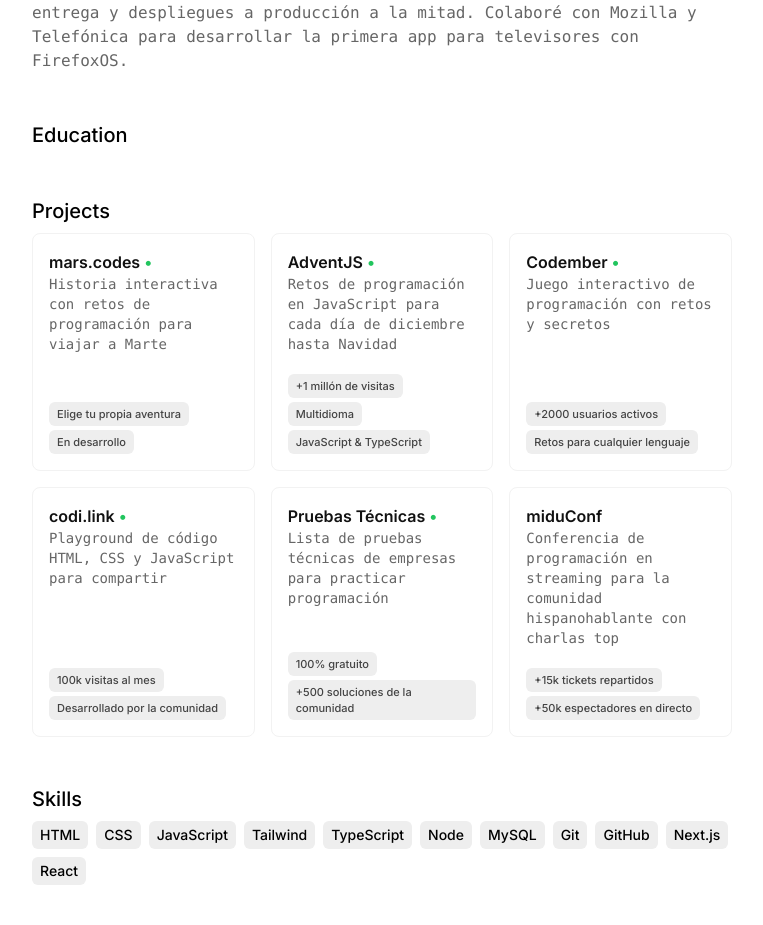
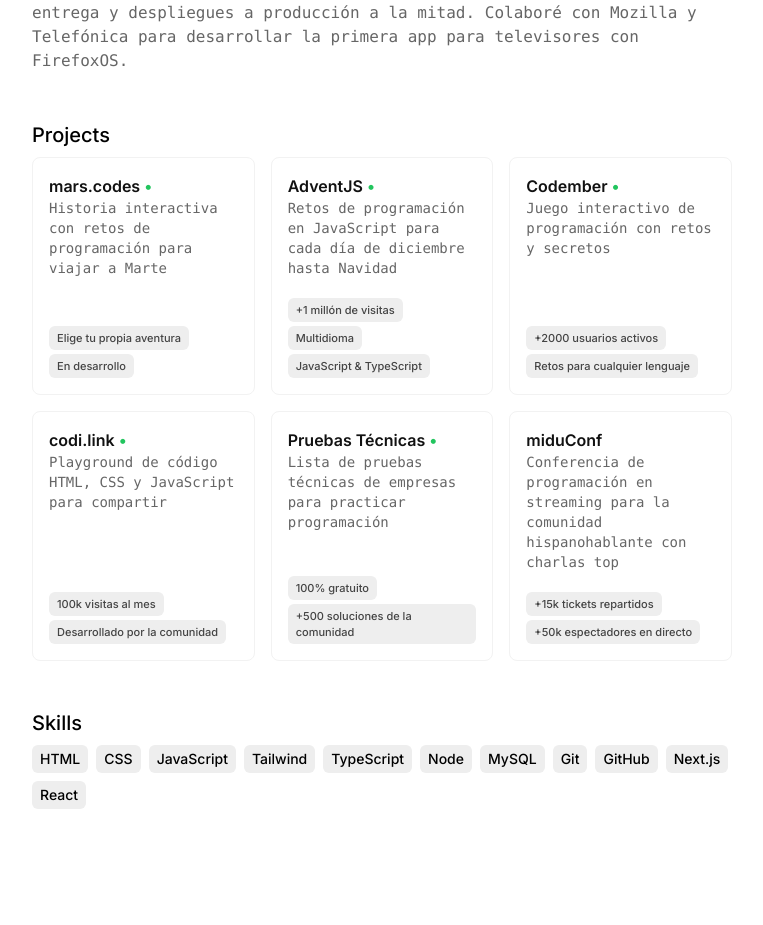
Before and after one commit to Jhoncampo/Portafolio-json, a Next.js app: page / in a window 1280 px wide. Shown: the part 943-1868 px from the top of the page, without its empty margins (258-1021 px from the left). Built offline with nearby package versions, Linux system fonts and the light colour scheme.

Commit message:
Comentario del componente Education

```diff
--- a/src/app/page.tsx
+++ b/src/app/page.tsx
@@ -13,7 +13,7 @@
         <Hero />
         <About />
         <Experience />
-        <Education />
+        {/* <Education /> */}
         <Projects />
         <Skills />
       </main>
```
